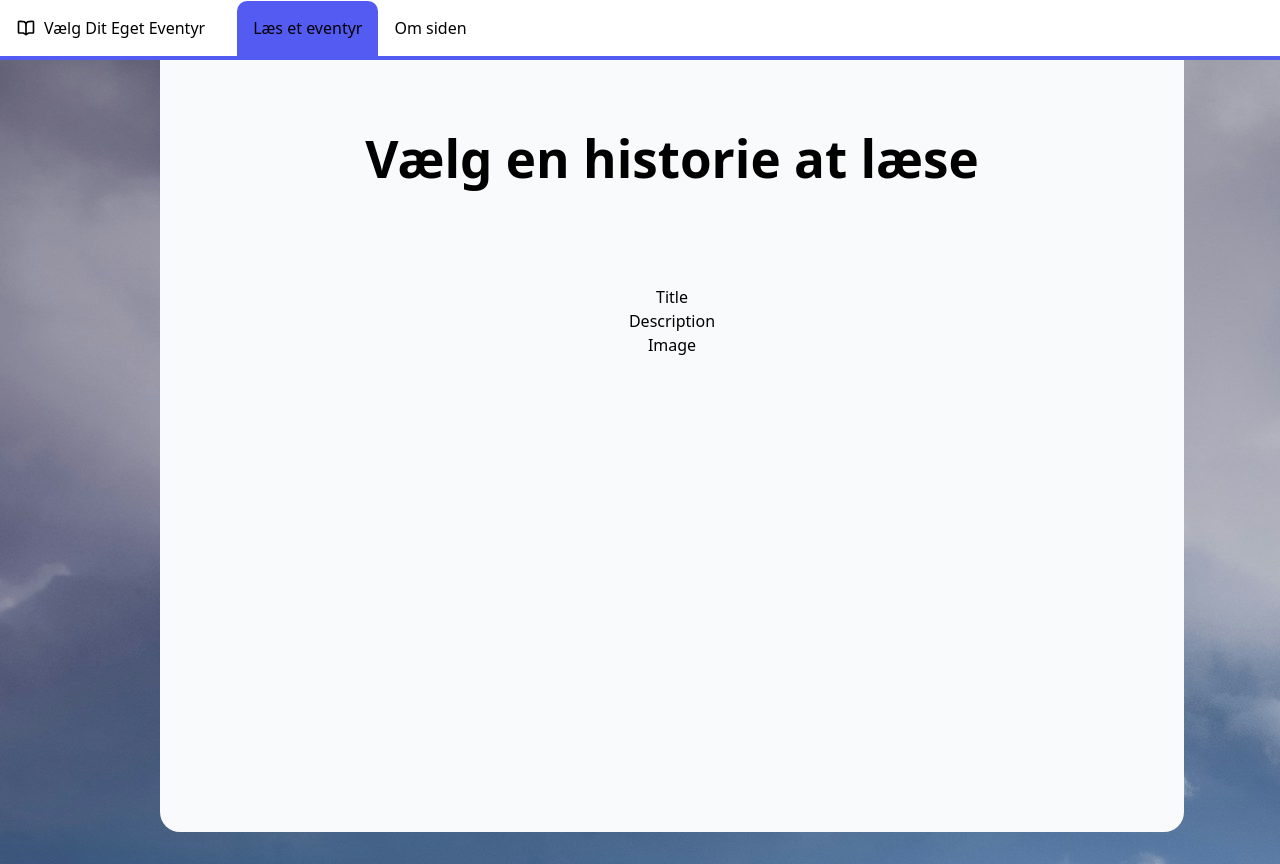
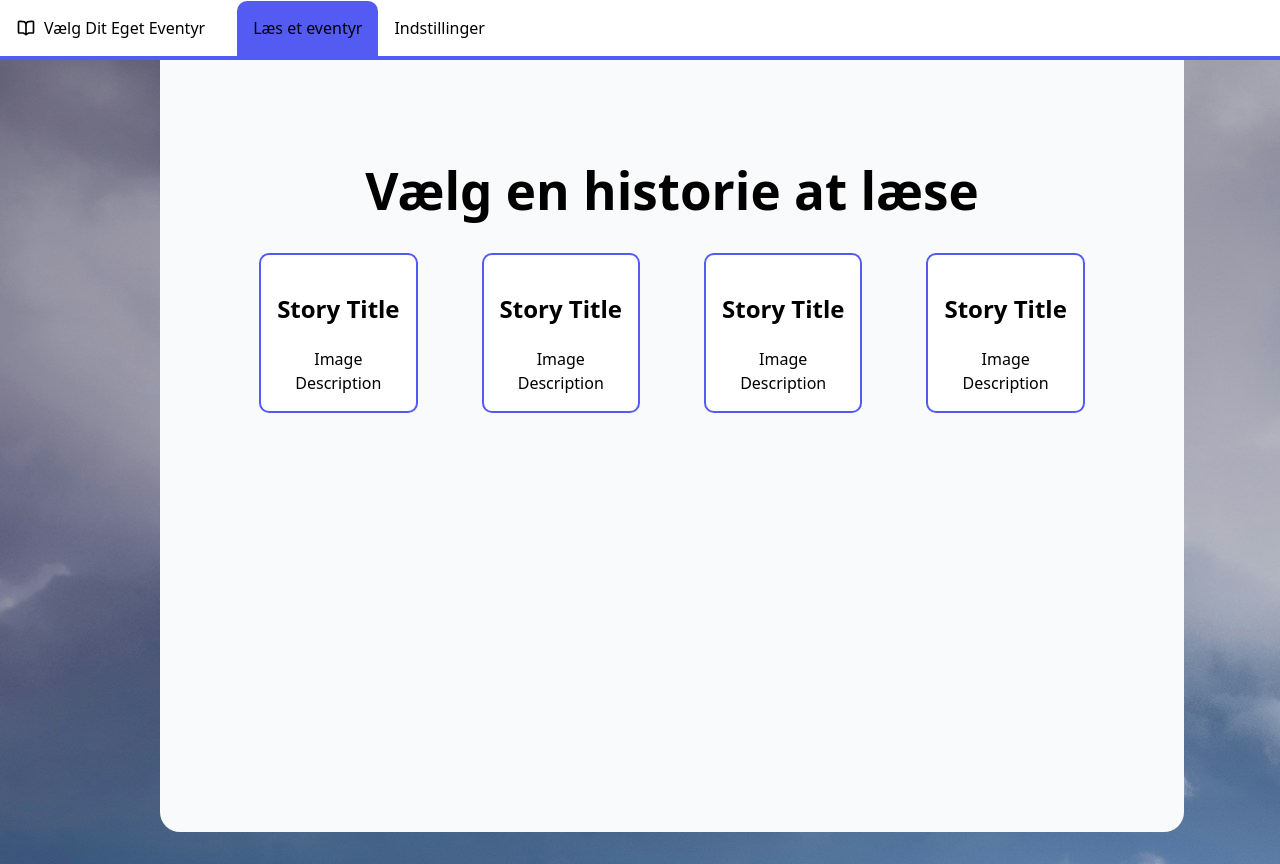
Before and after one commit to KaiSkjold/EventyrFE, a React (Vite) app: page / in a window 1280 px wide. Shown: the top 864 px of the page. Built offline with nearby package versions, Linux system fonts and the light colour scheme.

Commit message:
small fixes to structure, set up of general structure on settings page and select story page with card

```diff
--- a/src/App.css
+++ b/src/App.css
@@ -16,10 +16,3 @@
   height: 100vh;
   width: 80%;
 }
-
-.title {
-  display: flex;
-  justify-content: center;
-  align-items: center;
-  padding-top: 4rem;
-}
--- a/src/App.tsx
+++ b/src/App.tsx
@@ -2,6 +2,7 @@ import { BrowserRouter as Router, Routes, Route } from 'react-router-dom'
 import Navbar from './components/navbarComponent/Navbar'
 import StorySelectionPage from './pages/StorySelectionPage'
 import './App.css'
+import SettingsPage from './pages/SettingsPage'
 
 function App() {
 
@@ -11,7 +12,7 @@ function App() {
       <main className="main">
         <Routes>
           <Route path="/" element={<StorySelectionPage />} />
-          <Route path="/about" element={<div>About Page</div>} />
+          <Route path="/indstillinger" element={<SettingsPage />} />
         </Routes>
       </main>
     </Router>
--- /dev/null
+++ b/src/components/StoryCardComponent/StoryCard.css
@@ -0,0 +1,9 @@
+.storyCard {
+    display: flex;
+    flex-direction: column;
+    align-items: center;
+    background-color: var(--secondary-color);
+    border: 2px solid var(--accent-color);
+    border-radius: 10px;
+    padding: 1rem;
+}
--- /dev/null
+++ b/src/components/StoryCardComponent/StoryCard.tsx
@@ -0,0 +1,15 @@
+import './StoryCard.css'
+
+const StoryCard = () => {
+  return (
+    <div className="storyCard">
+      <div className="storyTitle">
+        <h2>Story Title</h2>
+      </div>
+      <div className="img">Image</div>
+      <div className="description">Description</div>
+    </div>
+  )
+}
+
+export default StoryCard
--- a/src/components/navbarComponent/Navbar.tsx
+++ b/src/components/navbarComponent/Navbar.tsx
@@ -29,7 +29,7 @@ const Navbar = () => {
           {/* Links for navigation desktop */}
           <div className={`links ${isMenuOpen ? "showMenu" : ""}`}>
             <Link to="/" className={`navLink ${location.pathname === "/" ? "isActive" : ""}`}>Læs et eventyr</Link>
-            <Link to="/about" className={`navLink ${location.pathname === "/about" ? "isActive" : ""}`}>Om siden</Link>
+            <Link to="/indstillinger" className={`navLink ${location.pathname === "/indstillinger" ? "isActive" : ""}`}>Indstillinger</Link>
           </div>
         </div>
 
--- /dev/null
+++ b/src/components/storySelectionComponent/StorySelection.css
@@ -0,0 +1,16 @@
+.storyContainer {
+    padding: 2rem 4rem;
+}
+.storyCards {
+    display: flex;
+    flex-direction: row;
+    flex-wrap: wrap;
+    gap: 4rem;
+}
+
+.title {
+  display: flex;
+  justify-content: center;
+  align-items: center;
+  padding-top: 4rem;
+}
--- a/src/components/storySelectionComponent/StorySelection.tsx
+++ b/src/components/storySelectionComponent/StorySelection.tsx
@@ -1,10 +1,21 @@
+import StoryCard from '../StoryCardComponent/StoryCard'
+import './StorySelection.css'
 
 const StorySelection = () => {
   return (
-    <div className="storyCard">
-      <div className="title">Title</div>
-      <div className="description">Description</div>
-      <div className="img">Image</div>
+    <div className='storyContainer'>
+        {/* Page heading */}
+        <div className="title">
+            <h1>Vælg en historie at læse</h1>
+        </div>
+
+        {/* Story cards */}
+        <div className="storyCards">
+            <StoryCard />
+            <StoryCard />
+            <StoryCard />
+            <StoryCard />
+        </div>
     </div>
   )
 }
--- /dev/null
+++ b/src/pages/SettingsPage.tsx
@@ -0,0 +1,45 @@
+
+const SettingsPage = () => {
+  return (
+    <div className="settingsContainer">
+        <div className="settingsHeader">
+            <h1>Indstillinger</h1>
+            <p>Her kan du ændre dine indstillinger.</p>
+        </div>
+
+        {/* Theme settings */}
+        <div className="themeSettings">
+            <h3>Vælg tema</h3>
+            <div className="themeOptions">
+                <p>Light/Dark theme</p>
+            </div>
+        </div>
+
+        {/* Language settings */}
+        <div className="languageSettings">
+            <h3>Vælg sprog</h3>
+            <div className="languageOptions">
+                <p>Dansk/English</p>
+            </div>
+        </div>
+
+        {/* Level settings */}
+        <div className="levelSettings">
+            <h3>Vælg niveau</h3>
+            <div className="levelOptions">
+                <p>vælg niveau</p>
+            </div>
+        </div>
+
+        {/* Select accent color */}
+        <div className="accentColorSettings">
+            <h3>Vælg accentfarve</h3>
+            <div className="accentColorOptions">
+                <p>Rød/Grøn/Blå</p>
+            </div>
+        </div>
+    </div>
+  )
+}
+
+export default SettingsPage
--- a/src/pages/StorySelectionPage.tsx
+++ b/src/pages/StorySelectionPage.tsx
@@ -3,15 +3,7 @@ import StorySelection from "../components/storySelectionComponent/StorySelection
 const StorySelectionPage = () => {
   return (
     <div>
-        {/* Page heading */}
-        <div className="title">
-            <h1>Vælg en historie at læse</h1>
-        </div>
-
-        {/* Story cards */}
-        <div className="storyCards">
-            <StorySelection />
-        </div>
+      <StorySelection />
     </div>
   )
 }
```
Also changed, not shown: src/pages/StoryPage.tsx (+8 -0 lines).
